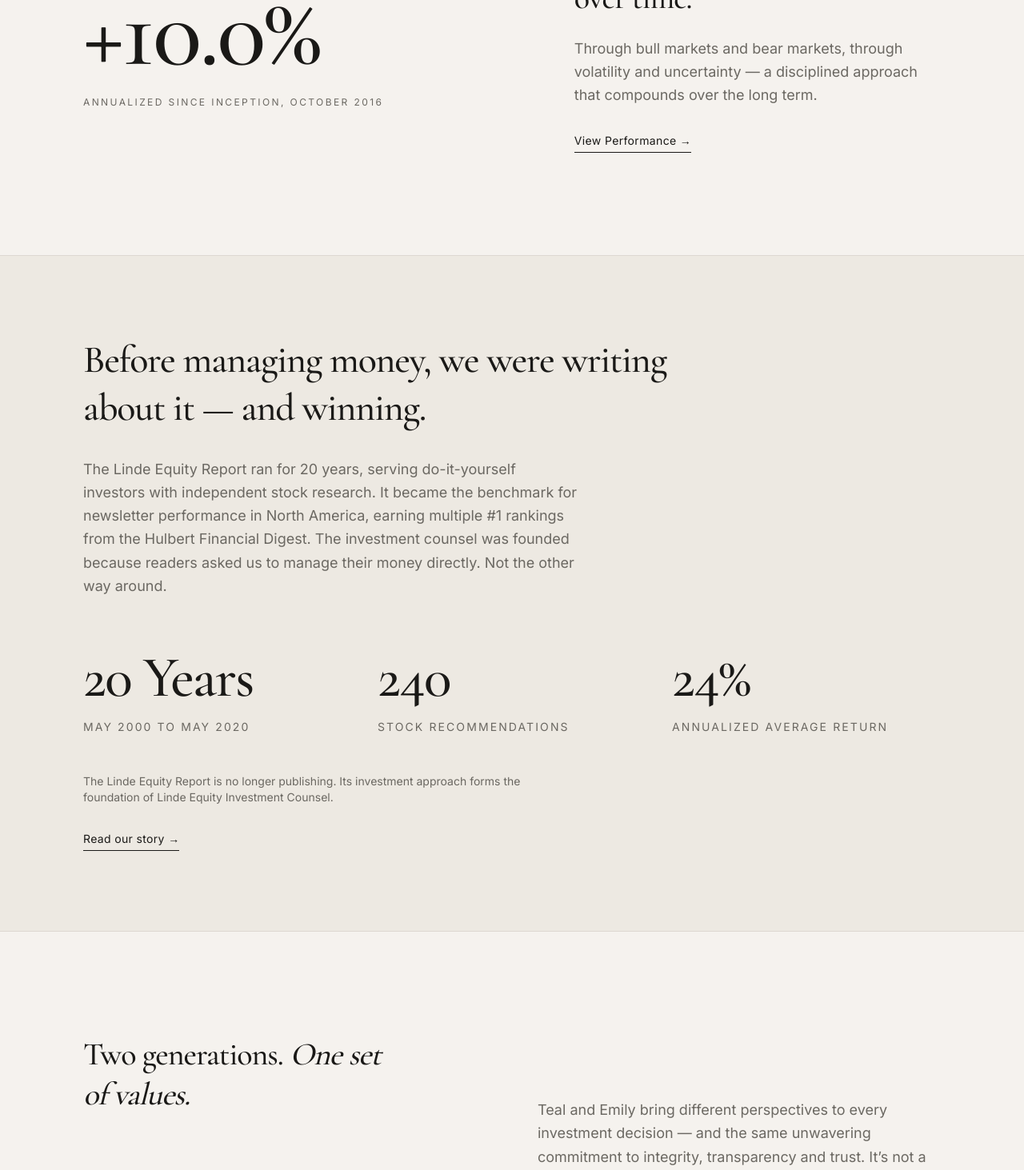
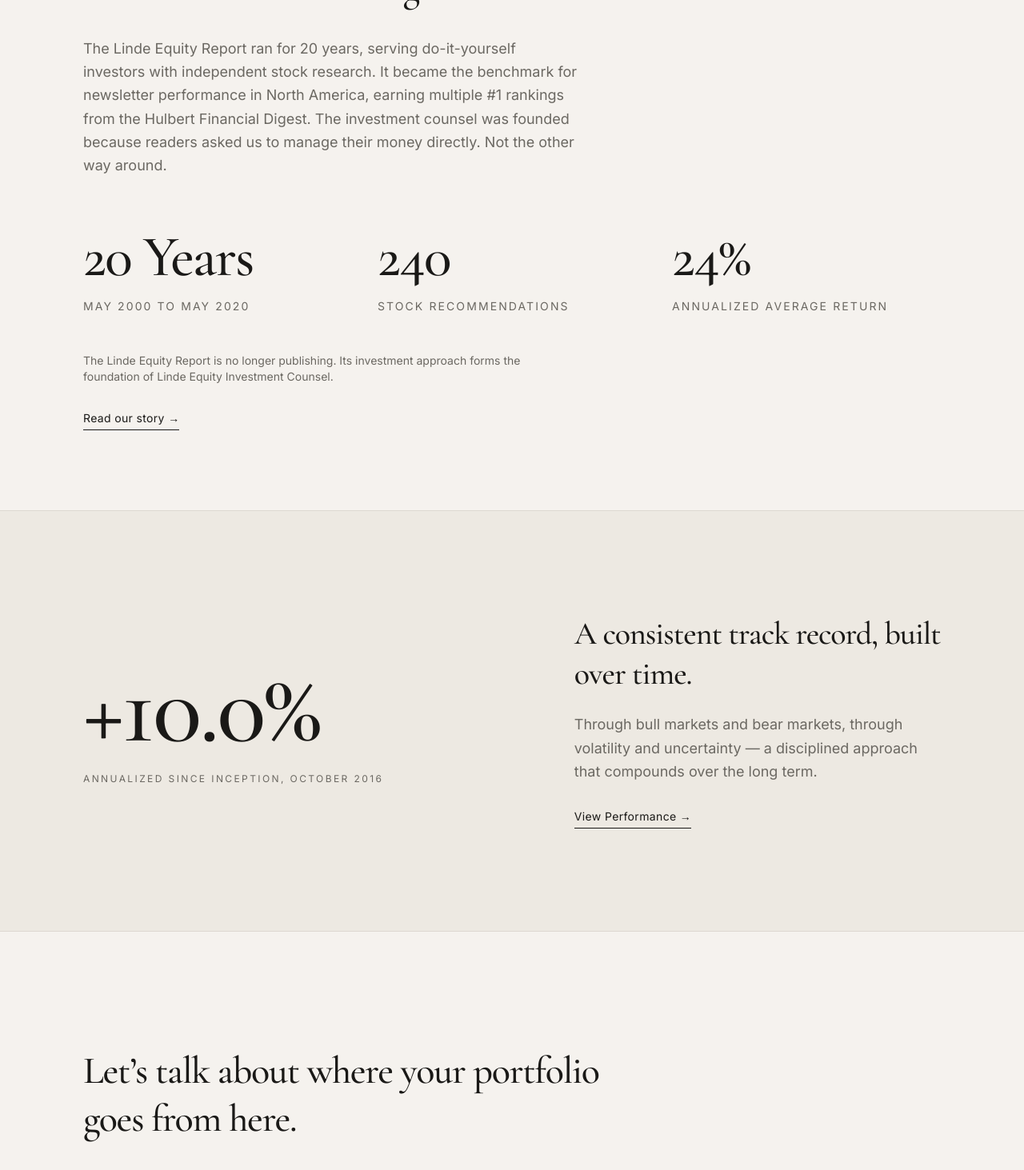
Before and after one commit to emilydavies-lab/Breakout-Stock-Screener-, a Next.js app: page / in a window 1280 px wide. Shown: the part 3380-4843 px from the top of the page at 80% size. Built offline with nearby package versions, Linux system fonts and the light colour scheme.

Commit message:
Remove Team intro section from homepage, reorder track record before performance tease

```diff
--- a/app/page.tsx
+++ b/app/page.tsx
@@ -214,38 +214,8 @@ export default function Home() {
         </div>
       </section>
 
-      {/* Performance Tease */}
+      {/* Track Record Callout */}
       <section className="border-t border-ink-line">
-        <div className="mx-auto grid max-w-6xl gap-12 px-6 py-24 sm:px-10 sm:py-32 lg:grid-cols-[1.2fr_1fr] lg:items-center lg:gap-16">
-          <div>
-            <p className="font-display text-[7rem] font-medium leading-none tracking-tight sm:text-[8rem]">
-              +10.0%
-            </p>
-            <p className="mt-4 font-body text-xs uppercase tracking-[0.2em] text-ink-soft">
-              Annualized since inception, October 2016
-            </p>
-          </div>
-          <div>
-            <h2 className="font-display text-4xl font-medium leading-tight tracking-tight sm:text-[2.5rem]">
-              A consistent track record, built over time.
-            </h2>
-            <p className="mt-6 font-body text-lg leading-relaxed text-ink-soft">
-              Through bull markets and bear markets, through volatility and
-              uncertainty — a disciplined approach that compounds over the
-              long term.
-            </p>
-            <Link
-              href="/performance"
-              className="mt-8 inline-block border-b border-ink pb-1 font-body text-sm tracking-wide transition-opacity hover:opacity-60"
-            >
-              View Performance &rarr;
-            </Link>
-          </div>
-        </div>
-      </section>
-
-      {/* Track Record Callout */}
-      <section className="border-t border-ink-line bg-paper-dim">
         <div className="mx-auto max-w-6xl px-6 py-25 sm:px-10">
           <h2 className="max-w-3xl font-display text-4xl font-medium leading-tight tracking-tight sm:text-5xl">
             Before managing money, we were writing about it — and winning.
@@ -289,31 +259,38 @@ export default function Home() {
         </div>
       </section>
 
-      {/* Team Intro */}
-      <section className="border-t border-ink-line">
-        <div className="mx-auto grid max-w-6xl gap-8 px-6 py-24 sm:px-10 sm:py-32 lg:grid-cols-12 lg:gap-16">
-          <h2 className="font-display text-4xl font-medium leading-tight tracking-tight sm:text-[2.5rem] lg:col-span-5">
-            Two generations. <em className="italic">One set of values.</em>
-          </h2>
-          <div className="lg:col-span-6 lg:col-start-7 lg:pt-20">
-            <p className="font-body text-lg leading-relaxed text-ink-soft">
-              Teal and Emily bring different perspectives to every investment
-              decision — and the same unwavering commitment to integrity,
-              transparency and trust. It&rsquo;s not a policy. It&rsquo;s how
-              they work.
+      {/* Performance Tease */}
+      <section className="border-t border-ink-line bg-paper-dim">
+        <div className="mx-auto grid max-w-6xl gap-12 px-6 py-24 sm:px-10 sm:py-32 lg:grid-cols-[1.2fr_1fr] lg:items-center lg:gap-16">
+          <div>
+            <p className="font-display text-[7rem] font-medium leading-none tracking-tight sm:text-[8rem]">
+              +10.0%
+            </p>
+            <p className="mt-4 font-body text-xs uppercase tracking-[0.2em] text-ink-soft">
+              Annualized since inception, October 2016
+            </p>
+          </div>
+          <div>
+            <h2 className="font-display text-4xl font-medium leading-tight tracking-tight sm:text-[2.5rem]">
+              A consistent track record, built over time.
+            </h2>
+            <p className="mt-6 font-body text-lg leading-relaxed text-ink-soft">
+              Through bull markets and bear markets, through volatility and
+              uncertainty — a disciplined approach that compounds over the
+              long term.
             </p>
             <Link
-              href="/team"
+              href="/performance"
               className="mt-8 inline-block border-b border-ink pb-1 font-body text-sm tracking-wide transition-opacity hover:opacity-60"
             >
-              Meet the Team &rarr;
+              View Performance &rarr;
             </Link>
           </div>
         </div>
       </section>
 
       {/* Contact CTA */}
-      <section className="border-t border-ink-line bg-paper-dim">
+      <section className="border-t border-ink-line">
         <div className="mx-auto max-w-6xl px-6 py-24 sm:px-10 sm:py-36">
           <h2 className="max-w-2xl font-display text-4xl font-medium leading-tight tracking-tight sm:text-5xl">
             Let&rsquo;s talk about where your portfolio goes from here.
```
